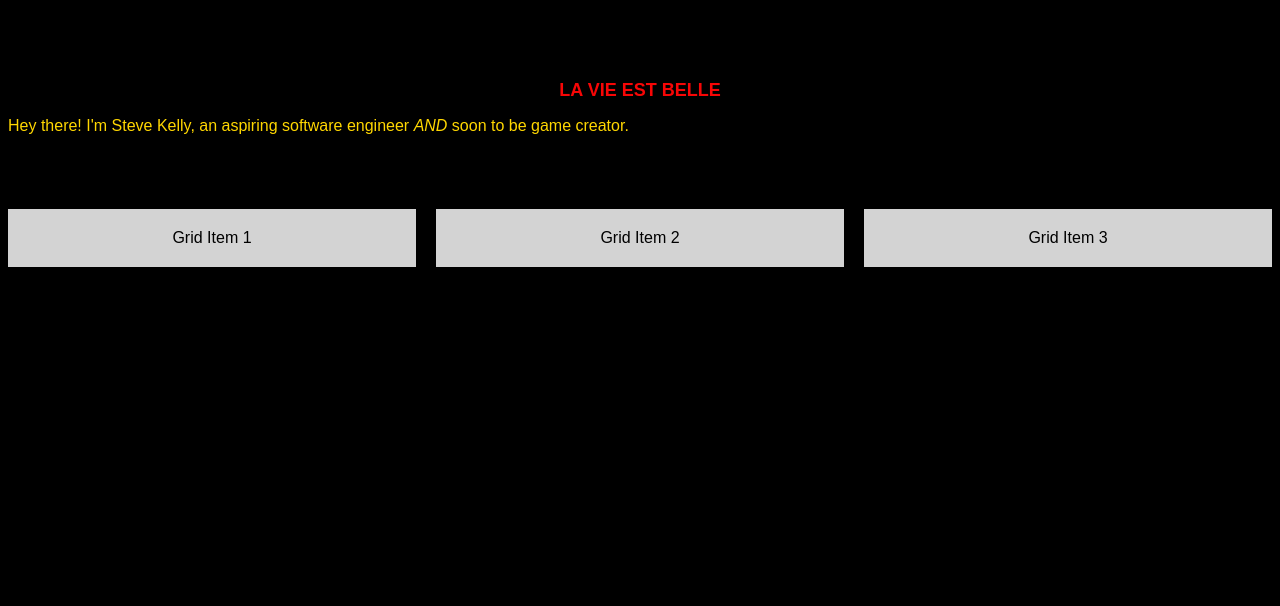
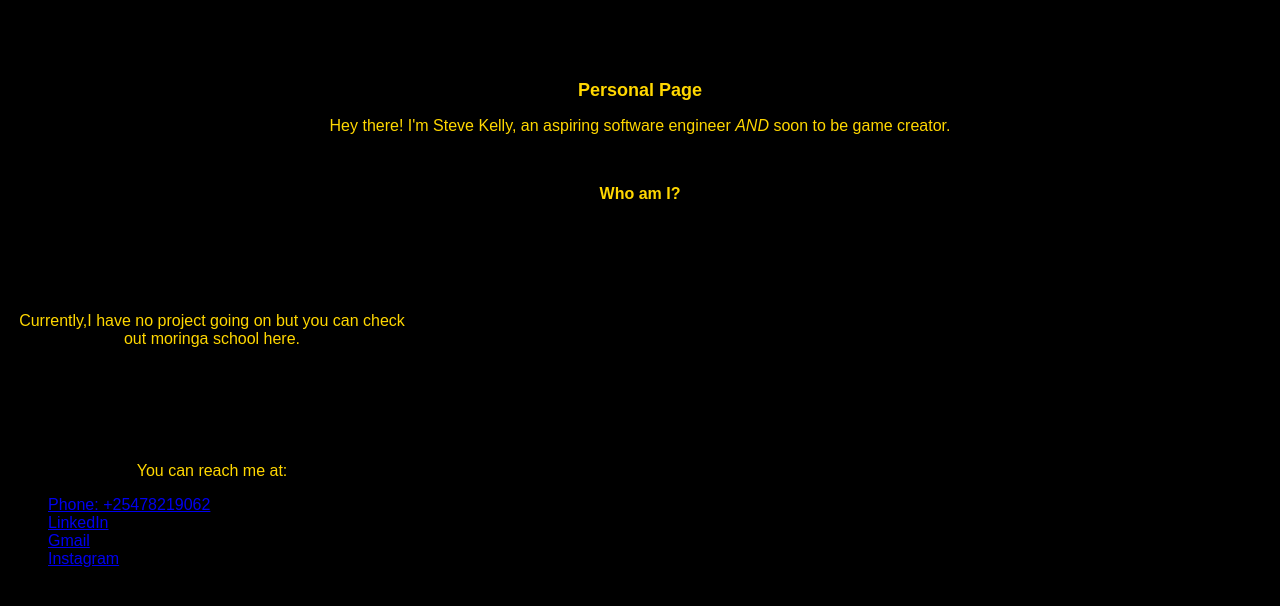
Before and after one commit to steve-the-hermit/Seaways, a website: page index.html in a window 1280 px wide. Drawn offline with Linux system fonts and the light colour scheme.

Commit message:
added my contact info,polishing up on the grid

```diff
--- a/index.html
+++ b/index.html
@@ -6,14 +6,34 @@
     <link rel="stylesheet" href="styles.css">
 </head>
 <body>
-    <h1 style="font-size: large;">LA VIE EST BELLE</h1>
+    <h1 style="font-size: large;">Personal Page</h1>
     <p>Hey there! I'm Steve Kelly, an aspiring software engineer <i>AND</i> soon to be game creator.</p>
     <h2 style="font-size: medium;">Who am I?</h2>
 
     <div class="grid-container">
-        <div class="grid-item">Grid Item 1</div>
-        <div class="grid-item">Grid Item 2</div>
-        <div class="grid-item">Grid Item 3</div>
+        <div class="Current Projects">
+            <h3>Current Projects</h3>
+            <p>Currently,I have no project going on but you can check out moringa school here.</p>
+        </div>
+        <div class="Hobbies And Interests">
+            <h3>Hobbies and Interests</h3>
+            <ol>
+                <li>Gaming</li>
+                <li>Baking as a part time</li>
+                <li>content creation</li>
+            </ol>
+        </div>
+        <div class="Future Aspirations">Future Aspirations</div>
+        <div class="Contact Me!">
+            <h3>Contact Me!</h3>
+            <p>You can reach me at:</p>
+            <ul>
+                <li><a href="tel:+25478219062">Phone: +25478219062</a></li>
+                <li><a href="https://www.linkedin.com/in/steve-k-macharia">LinkedIn</a></li>
+                <li><a href="https://stevemacharia309@gmail.com">Gmail</a></li>
+                <li><a href="https://www.instagram.com/kenyan_hermit.1">Instagram</a></li>
+            </ul>
+        </div>
     </div>
 
     <!-- Other HTML content to fill out later -->
--- a/styles.css
+++ b/styles.css
@@ -1,11 +1,18 @@
 /* Target the <h1> element */
 h1 {
-  color: #f70606; /* Text color for my h1 */
-  font-size: 40px; /* Font size for heading 1 */
+  color: gold; /* Text color for my h1 */
+  font-size:larger; /* Font size for heading 1 */
   text-align: center; /* Text alignment */
   margin-top: 40px; /* Top margin */
 }
-
+/* Targeting my h2 element */
+h2{
+  color: gold;
+  font-size: large;
+  text-align: center;
+  margin-top: 50px;
+  margin-bottom: 50px;
+}
 /* Target the body element */
 body {
   background-color: black; /* Background color */
@@ -14,6 +21,8 @@ body {
 /* Target the <p> element */
 p {
   color: gold; /* Changed this color */
+  font-size: medium;
+  text-align: center;
 }
 
 /* target the <title> element */
@@ -54,8 +63,8 @@ html {
 /* CSS Grid Styles */
 .grid-container {
   display: grid;
-  grid-template-columns: repeat(3, 1fr); /* Three columns with equal width */
-  gap: 20px; /* Gap between grid items */
+  grid-template-columns: repeat(3, 1fr); /* Three columns will be of equal width */
+  gap: 20px; /* Gap between these grid items */
   margin-top: 40px; /* Top margin for the grid container */
 }
 
@@ -64,3 +73,21 @@ html {
   padding: 20px; /* Padding for grid items */
   text-align: center; /* Text alignment for grid items */
 }
+
+.grid-item {
+  background-color: lightgray; /* Background color for grid items */
+  padding: 20px; /* Padding for grid items */
+  text-align: center; /* Text alignment for grid items */
+}
+
+.grid-item {
+  background-color: lightgray; /* Background color for grid items */
+  padding: 20px; /* Padding for grid items */
+  text-align: center; /* Text alignment for grid items */
+}
+
+.grid-item {
+  background-color: lightgray; /* Background color for grid items */
+  padding: 20px; /* Padding for grid items */
+  text-align: center; /* Text alignment for grid items */
+}
```
